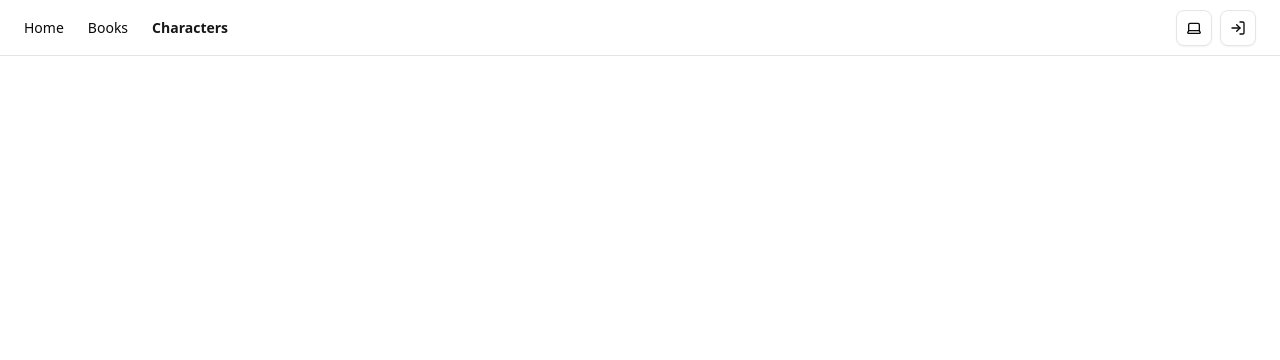
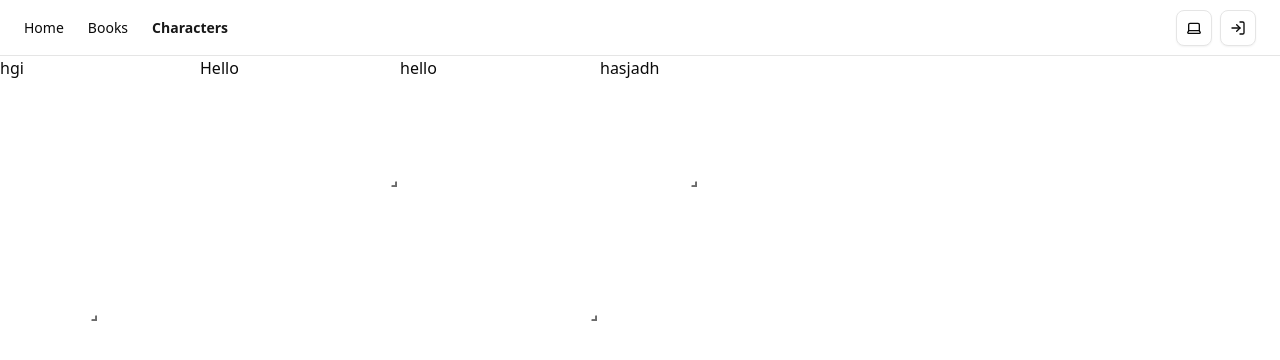
Before and after one commit to darthinvader/StoryWeaver, a React (Vite) app: page /characters in a window 1280 px wide. Shown: the top 360 px of the page. Built offline with nearby package versions, Linux system fonts and the light colour scheme; no server answers.

Commit message:
feat: add BasicLayout component and integrate it into CharactersPage for improved grid layout management

```diff
--- a/package.json
+++ b/package.json
@@ -31,9 +31,12 @@
     "@tanstack/react-query": "^5.74.4",
     "@tanstack/react-query-devtools": "^5.74.6",
     "@tanstack/react-router": "^1.117.1",
+    "@types/react-grid-layout": "^1.3.5",
+    "@types/react-resizable": "^3.0.8",
     "class-variance-authority": "^0.7.1",
     "clsx": "^2.1.1",
     "ky": "^1.8.1",
+    "lodash": "^4.17.21",
     "lucide-react": "^0.487.0",
     "react": "^19.1.0",
     "react-dom": "^19.1.0",
@@ -56,6 +59,7 @@
     "@testing-library/jest-dom": "^6.6.3",
     "@testing-library/react": "^16.3.0",
     "@testing-library/user-event": "^14.6.1",
+    "@types/lodash": "^4.17.16",
     "@types/node": "^22.15.2",
     "@types/react": "^19.1.2",
     "@types/react-dom": "^19.1.2",
--- /dev/null
+++ b/src/containers/grid/tileContainer.tsx
@@ -0,0 +1,117 @@
+import React, { useState, useCallback, JSX, useRef, useEffect } from "react";
+import _ from "lodash";
+import RGL, {
+  WidthProvider,
+  Layout,
+  ReactGridLayoutProps,
+} from "react-grid-layout";
+import { cn } from "@/lib/utils";
+
+interface BasicLayoutProps extends ReactGridLayoutProps {
+  className?: string;
+  rowHeight?: number;
+  automatic?: boolean;
+  layout?: Layout[];
+  onLayoutChange?: (layout: Layout[]) => void;
+  cols?: number;
+  containerPadding?: [number, number];
+  containerMargin?: [number, number];
+  children?: JSX.Element[];
+}
+
+const ReactGridLayout = WidthProvider(RGL);
+
+// Use React.FC with the props interface
+export const BasicLayout: React.FC<BasicLayoutProps> = ({
+  className = "layout",
+  automatic = true,
+  cols = 12,
+  rowHeight = 30,
+  layout = [],
+  containerPadding = [0, 0],
+  containerMargin = [0, 0],
+  onLayoutChange = () => {},
+  children,
+  ...props
+}) => {
+  const [currentLayout, _setCurrentLayout] = useState<Layout[]>(layout);
+  const [dimensions, setDimensions] = useState({ width: 0, height: 0 });
+  // Memoized function to update dimensions
+  const updateDimensions = useCallback(() => {
+    if (containerRef.current) {
+      setDimensions({
+        width: containerRef.current.offsetWidth, // Includes padding and border
+        height: containerRef.current.offsetHeight, // Includes padding and border
+        // Alternatively, use clientWidth/clientHeight for size excluding border
+        // width: containerRef.current.clientWidth,
+        // height: containerRef.current.clientHeight,
+      });
+    }
+  }, []); // No dependencies, relies on ref.current
+
+  useEffect(() => {
+    // Initial measurement on mount
+    updateDimensions();
+
+    // Add resize event listener
+    window.addEventListener("resize", updateDimensions);
+
+    // Cleanup function to remove listener on unmount
+    return () => {
+      window.removeEventListener("resize", updateDimensions);
+    };
+  }, [updateDimensions]); // Re-run effect if updateDimensions changes (it won't here due to useCallback)
+
+  const handleLayoutChange = useCallback(
+    (newLayout: Layout[]) => {
+      onLayoutChange(newLayout);
+    },
+    [onLayoutChange],
+  );
+  const containerRef = useRef<HTMLDivElement>(null);
+  console.log("width", containerRef.current?.clientWidth);
+  console.log("height", containerRef.current?.clientHeight);
+  const childrenWithKeys = children?.map((child, index) => {
+    return (
+      <div className="m-0 h-full w-full p-0" key={index}>
+        {child}
+      </div>
+    );
+  });
+  const height = () => {
+    if (!automatic) return rowHeight;
+    if (dimensions.height) {
+      const allHeight = dimensions.height;
+      const heightDivider = allHeight > 800 ? 8 : 6;
+      console.log("newHeight", (2 * allHeight) / heightDivider);
+
+      return Math.ceil((2 * allHeight) / heightDivider);
+    }
+    return 12;
+  };
+  const newCols = () => {
+    if (!automatic) return cols;
+    if (dimensions.width) {
+      const allWidth = dimensions.width;
+      return allWidth > 1280 ? 12 : allWidth > 1024 ? 8 : 4;
+    }
+    return 8;
+  };
+  console.log("dimensions", dimensions);
+  return (
+    <div ref={containerRef} className="h-full w-full">
+      <ReactGridLayout
+        layout={currentLayout}
+        onLayoutChange={handleLayoutChange}
+        className={cn(className)}
+        rowHeight={height()}
+        cols={newCols()}
+        containerPadding={containerPadding}
+        margin={containerMargin}
+        {...props}
+      >
+        {childrenWithKeys}
+      </ReactGridLayout>
+    </div>
+  );
+};
--- a/src/routes/characters/index.tsx
+++ b/src/routes/characters/index.tsx
@@ -1,4 +1,5 @@
 // src/routes/characters/index.tsx
+import { BasicLayout } from "@/containers/grid/tileContainer";
 import { createFileRoute } from "@tanstack/react-router";
 
 export const Route = createFileRoute("/characters/")({
@@ -6,5 +7,18 @@ export const Route = createFileRoute("/characters/")({
 });
 
 function CharactersPage() {
-  return <div></div>;
+  const layout = [
+    { i: "0", x: 0, y: 0, w: 1, h: 2 },
+    { i: "1", x: 2, y: 0, w: 2, h: 1 },
+    { i: "2", x: 4, y: 0, w: 2, h: 2 },
+    { i: "3", x: 6, y: 0, w: 1, h: 1 },
+    { i: "4", x: 8, y: 0, w: 2, h: 2 },
+  ];
+  return (
+    <div className="h-100 w-100">
+      <BasicLayout layout={layout}>
+        {["hgi", <div>Hello</div>, "hello", "hasjadh"]}
+      </BasicLayout>
+    </div>
+  );
 }
```
Also changed, not shown: 1 other file (tests, documents, lock files or other folders).
